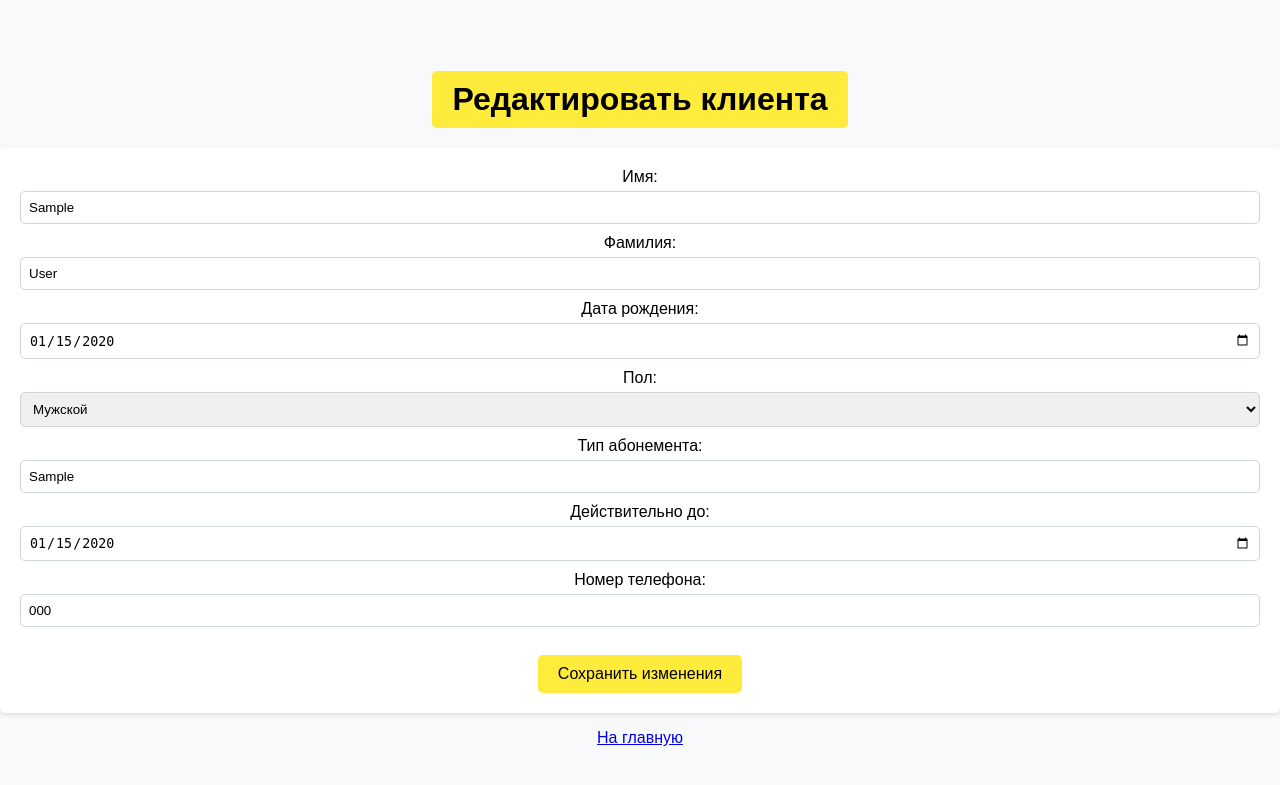
After one commit to AlexeyBi1yk/flaskProject1, a Flask app: page /edit_client/1 in a window 1280 px wide. The commit adds this page. Shown: the top 785 px of the page. Run offline with Flask 3, Linux system fonts and the light colour scheme; tables that the repository leaves empty hold one stand-in row (values such as "Sample post").

Commit message:
Initial commit

```diff
--- a/app.py
+++ b/app.py
@@ -22,7 +22,7 @@ class Clients(db.Model):
     @classmethod
     def create(cls, first_name, last_name, birth_date, gender, sub_type, sub_expiry):
         client = cls(first_name=first_name, last_name=last_name, birth_date=birth_date, gender=gender,
-                     sub_type=sub_type, sub_expiry=sub_expiry)
+                     sub_type=sub_type, sub_expiry=sub_expiry, phone_number=phone_number)
         db.session.add(client)
         db.session.commit()
         return client
@@ -56,21 +56,22 @@ class Trainers(db.Model):
     specialization = db.Column(db.String(100))
     phone_number = db.Column(db.String(20))
 
-class Workouts(db.Model):
-    __tablename__ = 'workouts'
+class ClientWorkouts(db.Model):
+    __tablename__ = 'client_workouts'
     id = db.Column(db.Integer, primary_key=True)
-    workout_type = db.Column(db.Enum('Групповая', 'Индивидуальная'))
+    client_first_name = db.Column(db.String(50))
+    client_last_name = db.Column(db.String(50))
+    trainer_first_name = db.Column(db.String(50))
+    trainer_last_name = db.Column(db.String(50))
+    activity_type = db.Column(db.String(50))
+    activity_name = db.Column(db.String(100))
     date_time = db.Column(db.DateTime)
-    trainer_id = db.Column(db.Integer, db.ForeignKey('trainers.id'))  # Здесь была исправлена опечатка
-    trainer = db.relationship('Trainers', backref='workouts')  # Исправлено на 'Trainers'
 
 
 # Основной маршрут - главная страница
 @app.route('/')
 def index():
-    clients = Clients.query.all()  # Извлекаем всех клиентов из базы данных
-    print(clients)
-    return render_template('index.html', clients=clients)  # Передаем список клиентов в шаблон
+    return render_template('index.html')
 
 # Маршрут для отображения клиентов
 @app.route('/clients')
@@ -109,7 +110,7 @@ def trainers():
 # Маршрут для отображения тренировок
 @app.route('/workouts')
 def workouts():
-    workouts = Workouts.query.all()  # Извлекаем все тренировки из базы данных
+    workouts = ClientWorkouts.query.all()  # Извлекаем все тренировки из базы данных
     return render_template('workouts.html', workouts=workouts)
 
 @app.route('/search')
@@ -144,9 +145,10 @@ def add_client():
         gender = request.form['gender']
         sub_type = request.form['sub_type']
         sub_expiry = datetime.strptime(request.form['sub_expiry'], '%Y-%m-%d')
-
+        phone_number = request.form['phone_number']  # Получаем номер телефона из формы
         # Создание нового клиента
-        client = Clients(first_name=first_name, last_name=last_name, birth_date=birth_date, gender=gender, sub_type=sub_type, sub_expiry=sub_expiry)
+        client = Clients(first_name=first_name, last_name=last_name, birth_date=birth_date, gender=gender,
+                         sub_type=sub_type, sub_expiry=sub_expiry, phone_number=phone_number)  # Используем полученный номер телефона при создании клиента
         db.session.add(client)
         db.session.commit()
 
@@ -155,6 +157,30 @@ def add_client():
     return render_template('add_client.html')
 
 
+# Определяем маршрут для редактирования клиента
+@app.route('/edit_client/<int:id>', methods=['GET', 'POST'])
+def edit_client(id):
+    client = Clients.query.get_or_404(id)  # Получаем клиента из базы данных или возвращаем ошибку 404, если не найден
+
+    if request.method == 'POST':
+        # Обновляем данные клиента
+        client.first_name = request.form['first_name']
+        client.last_name = request.form['last_name']
+        client.birth_date = datetime.strptime(request.form['birth_date'], '%Y-%m-%d')
+        client.gender = request.form['gender']
+        client.sub_type = request.form['sub_type']
+        client.sub_expiry = datetime.strptime(request.form['sub_expiry'], '%Y-%m-%d')
+        client.phone_number = request.form['phone_number']
+
+        db.session.commit()  # Сохраняем изменения в базе данных
+
+        return redirect(url_for('index'))  # Перенаправляем на главную страницу
+
+    return render_template('edit_client.html', client=client)
+
+
+# Ваш существующий код Flask
+
 
 if __name__ == '__main__':
     app.run(debug=True)
--- a/static/styles.css
+++ b/static/styles.css
@@ -7,7 +7,7 @@
   text-align: center;
   text-decoration: none;
   font-size: 20px;
-  border-radius: 25px;
+  border-radius: 15px;
   border: none;
   cursor: pointer;
   transition: background-color 0.3s ease;
--- a/templates/add_client.html
+++ b/templates/add_client.html
@@ -89,6 +89,11 @@
                 <td><input type="date" id="sub_expiry" name="sub_expiry"></td>
             </tr>
             <tr>
+                 <td><label for="phone_number">Номер телефона:</label></td>
+                 <td><input type="text" id="phone_number" name="phone_number"></td>
+            </tr>
+
+            <tr>
                 <td colspan="2"><input type="submit" value="Добавить клиента"></td>
             </tr>
         </table>
--- /dev/null
+++ b/templates/edit_client.html
@@ -0,0 +1,83 @@
+<!DOCTYPE html>
+<html lang="en">
+<head>
+    <meta charset="UTF-8">
+    <meta name="viewport" content="width=device-width, initial-scale=1.0">
+    <title>Редактировать клиента</title>
+    <style>
+        /* Общие стили для страницы */
+        body {
+            font-family: Arial, sans-serif; /* Используемый шрифт */
+            background-color: #f8f9fa; /* Цвет фона */
+            margin: 0; /* Убираем отступы по умолчанию */
+            padding: 0;
+        }
+        .container {
+            text-align: center;
+            margin-top: 50px;
+        }
+        h1 {
+            background-color: #FFEB3B; /* Яркий желтый цвет фона заголовка */
+            color: black; /* Цвет текста заголовка */
+            padding: 10px 20px; /* Внутренние отступы заголовка */
+            border-radius: 5px; /* Закругленные углы заголовка */
+            display: inline-block; /* Делаем заголовок блочным элементом */
+            margin-bottom: 20px; /* Нижний отступ */
+        }
+        form {
+            background-color: #ffffff; /* Цвет фона формы */
+            padding: 20px; /* Внутренние отступы формы */
+            border-radius: 5px; /* Закругленные углы формы */
+            box-shadow: 0 2px 4px rgba(0, 0, 0, 0.1); /* Тень формы */
+        }
+        input[type="text"], input[type="date"], select {
+            width: 100%; /* Ширина полей ввода и списка */
+            padding: 8px; /* Отступы в полях ввода и списках */
+            margin-top: 5px; /* Верхний отступ */
+            margin-bottom: 10px; /* Нижний отступ */
+            box-sizing: border-box; /* Учитываем padding в общей ширине */
+            border: 1px solid #ced4da; /* Границы полей ввода и списка */
+            border-radius: 5px; /* Закругленные углы полей ввода и списка */
+        }
+        input[type="submit"] {
+            width: auto; /* Ширина кнопки по содержимому */
+            padding: 10px 20px; /* Отступы в кнопке */
+            background-color: #FFEB3B; /* Яркий желтый цвет фона кнопки */
+            color: black; /* Цвет текста кнопки */
+            border: none; /* Убираем границу кнопки */
+            border-radius: 5px; /* Закругленные углы кнопки */
+            cursor: pointer; /* Курсор при наведении */
+            font-size: 16px; /* Размер шрифта */
+        }
+        input[type="submit"]:hover {
+            background-color: #FDD835; /* Более яркий желтый цвет фона кнопки при наведении */
+        }
+    </style>
+</head>
+<body>
+    <div class="container">
+        <h1>Редактировать клиента</h1>
+        <form action="{{ url_for('edit_client', id=client.id) }}" method="post">
+            <label for="first_name">Имя:</label><br>
+            <input type="text" id="first_name" name="first_name" value="{{ client.first_name }}"><br>
+            <label for="last_name">Фамилия:</label><br>
+            <input type="text" id="last_name" name="last_name" value="{{ client.last_name }}"><br>
+            <label for="birth_date">Дата рождения:</label><br>
+            <input type="date" id="birth_date" name="birth_date" value="{{ client.birth_date }}"><br>
+            <label for="gender">Пол:</label><br>
+            <select id="gender" name="gender">
+                <option value="Мужской" {% if client.gender == 'Мужской' %}selected{% endif %}>Мужской</option>
+                <option value="Женский" {% if client.gender == 'Женский' %}selected{% endif %}>Женский</option>
+            </select><br>
+            <label for="sub_type">Тип абонемента:</label><br>
+            <input type="text" id="sub_type" name="sub_type" value="{{ client.sub_type }}"><br>
+            <label for="sub_expiry">Действительно до:</label><br>
+            <input type="date" id="sub_expiry" name="sub_expiry" value="{{ client.sub_expiry }}"><br>
+            <label for="phone_number">Номер телефона:</label><br>
+            <input type="text" id="phone_number" name="phone_number" value="{{ client.phone_number }}"><br><br>
+            <input type="submit" value="Сохранить изменения">
+        </form>
+        <p><a href="/">На главную</a></p>
+    </div>
+</body>
+</html>
```
Also changed, not shown: templates/client_search.html (+29 -3 lines), templates/clients.html (+54 -7 lines), templates/clients_list.html (+34 -49 lines), templates/index.html (+32 -5 lines), templates/tasks.html (added, +76 -0 lines), static/image.jpg (added).
